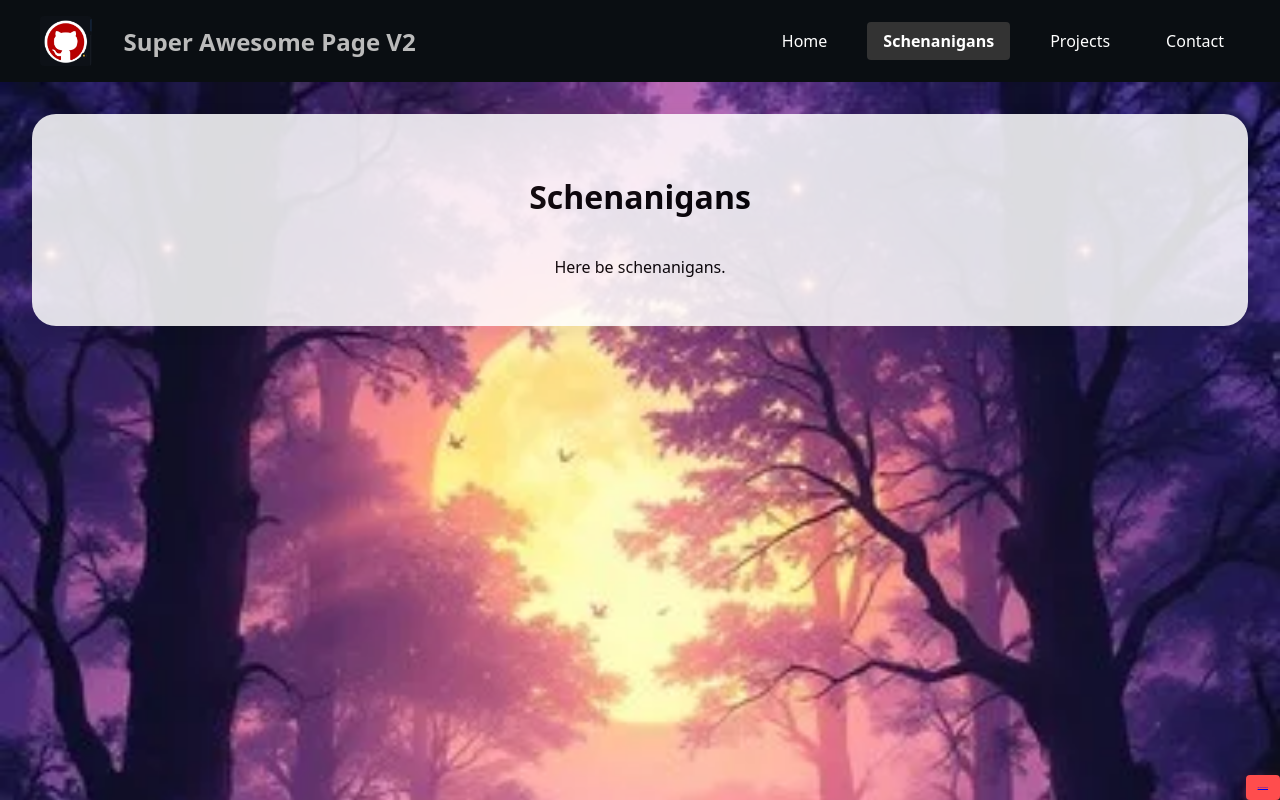
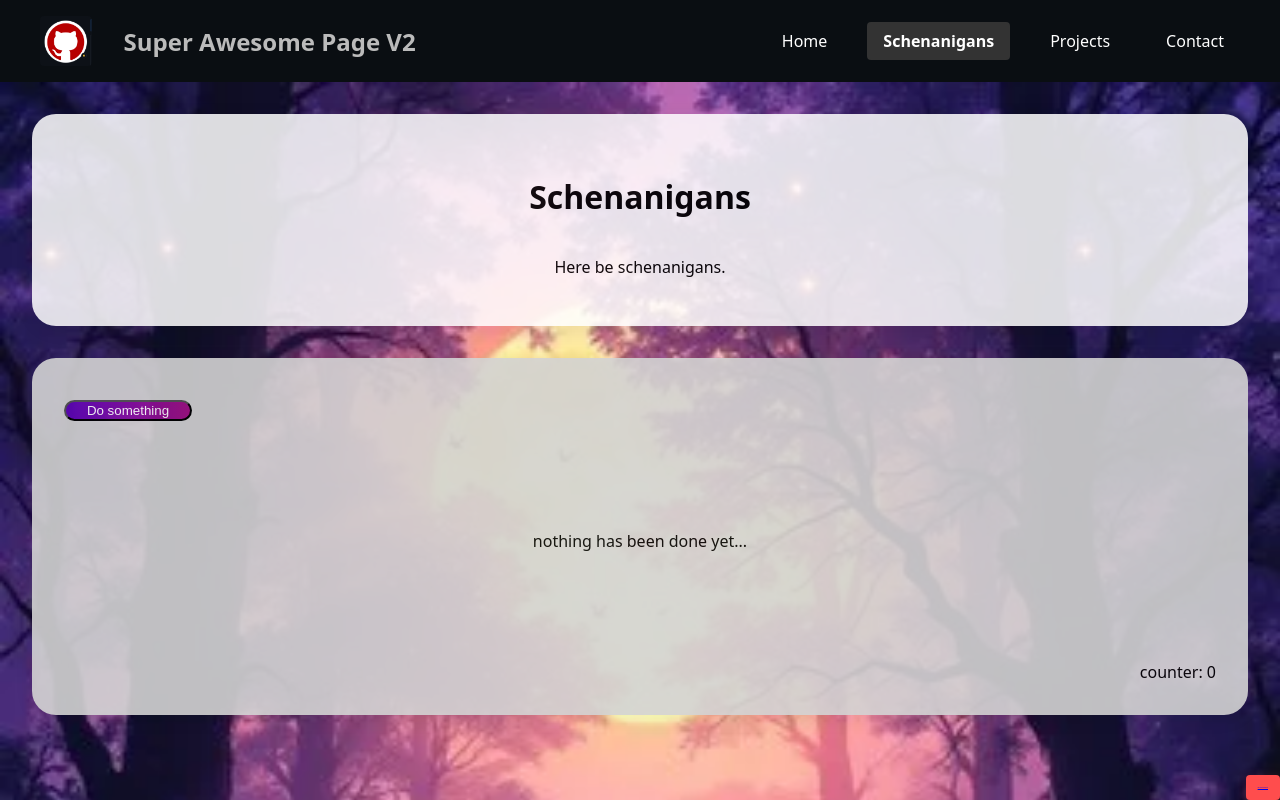
Before and after one commit to matgas14/super-awesome-page-V2, an Angular app: page /schenanigans in a window 1280 px wide. Shown: the top 800 px of the page. Built offline with nearby package versions, Linux system fonts and the light colour scheme.

Commit message:
adding schenanigans

```diff
--- a/src/app/projects/projects.html
+++ b/src/app/projects/projects.html
@@ -9,7 +9,7 @@
 					<th class="dates">Start Date</th>
 					<th class="dates">End Date</th>
 					<th class="position">Position</th>
-					<th>Available</th>
+					<th class="availability">Available</th>
 					<th>URL</th>
 				</tr>
 			</thead>
@@ -20,7 +20,7 @@
 					<td class="dates">{{ item.startDate | date:'yyyy-MM' }}</td>
 					<td class="dates">{{ item.endDate | date:'yyyy-MM' }}</td>
 					<td class="position">{{ item.position }}</td>
-					<td>
+					<td class="availability">
 						<span [class.available]="item.available" [class.unavailable]="!item.available">
 							{{ item.available ? 'Yes' : 'No' }}
 						</span>
--- a/src/app/projects/projects.scss
+++ b/src/app/projects/projects.scss
@@ -125,3 +125,10 @@
 		display: none;
 	}
 }
+
+@media (max-width: 510px) {
+	.projects-table th.availability,
+	.projects-table td.availability {
+		display: none;
+	}
+}
--- a/src/app/schenanigans/schenanigans.html
+++ b/src/app/schenanigans/schenanigans.html
@@ -1,6 +1,36 @@
 <div class="schenanigans-container">
-    <div class="schenanigans-content">
+    <div class="schenanigans-heading">
         <h1>Schenanigans</h1>
         <p>Here be schenanigans.</p>
     </div>
+
+    <div class="schenanigans-content">
+        <button class="btn doSomethingBtn" (click)="doSomething()" [disabled]="loading()">{{loading() ? 'Loading...' : 'Do something'}}</button>
+
+        <div class="doing-box">
+            <ng-container *ngIf="loading(); else doneTemplate">
+                <div class="spinner">
+                    <i class="fa fa-spinner fa-spin" aria-label="Loading"></i>
+                </div>
+            </ng-container>
+            <ng-template #doneTemplate>
+                    <div class="somethingdone" *ngIf="counter() > 0">
+                        Something has been <button class="btn doSomethingBtn" (click)="openModal()">done</button>
+                    </div>
+                    <div *ngIf="counter() === 0 && !loading()" class="nothingdone">
+                        nothing has been done yet...
+                    </div>
+            </ng-template>
+        </div>
+
+        <div class="counter">
+            counter: {{counter()}}
+        </div>
+
+        <app-modal *ngIf="showModal()"
+                   [title]="'Results:'"
+                   [content]="timeWastedText"
+                   (close)="closeModal()">
+        </app-modal>
+    </div>
 </div>
--- a/src/app/schenanigans/schenanigans.scss
+++ b/src/app/schenanigans/schenanigans.scss
@@ -7,11 +7,11 @@
     display: flex;
     flex-direction: column;
     gap: 2rem;
-    overflow-y: scroll;
+    overflow-y: auto;
     overflow-x: hidden;
 }
 
-.schenanigans-content {
+.schenanigans-heading {
     background: rgba(255, 255, 255, 0.95);
     border-radius: 1.5rem;
     box-shadow: 0 4px 24px rgba(0,0,0,0.08);
@@ -24,4 +24,57 @@
     flex-direction: column;
     align-items: center;
     opacity: 0.9;
+
+    @media (max-width: 640px) {
+      width: 80%;
+    }
+
 }
+
+.schenanigans-content {
+  background: lightgrey;
+  border-radius: 1.5rem;
+  box-shadow: 0 4px 24px rgba(0,0,0,0.08);
+  padding: 2.5rem 2rem 2rem 2rem;
+  max-width: 1450px;
+  width: 90%;
+  margin: 0 auto;
+  opacity: 0.9;
+
+  @media (max-width: 640px) {
+    display: flex;
+    flex-direction: column;
+    text-align: center;
+    align-items: center;
+    width: 80%;
+  }
+
+  .doSomethingBtn {
+    color: white;
+    background: linear-gradient(90deg, #5d06ba, #a21285);
+    cursor: pointer;
+    transition: 500ms;
+
+    &:hover {
+      transform: scale(1.1);
+      color: purple;
+      background: white;
+    }
+  }
+
+  .doing-box {
+    width: 15rem;
+    height: 15rem;
+    margin: auto;
+    align-content: center;
+    text-align: center;
+  }
+
+  .spinner i {
+    font-size: 2rem;
+  }
+
+  .counter {
+    float: right;
+  }
+}
--- a/src/app/schenanigans/schenanigans.ts
+++ b/src/app/schenanigans/schenanigans.ts
@@ -1,8 +1,42 @@
-import { Component } from '@angular/core';
+import { CommonModule } from '@angular/common';
+import { Component, signal } from '@angular/core';
+import { ModalComponent } from '../shared/modal/modal';
 
 @Component({
   selector: 'app-schenanigans',
   templateUrl: './schenanigans.html',
   styleUrl: './schenanigans.scss',
+  imports: [CommonModule, ModalComponent],
 })
-export class Schenanigans {}
+export class Schenanigans {
+  loading = signal(false);
+  counter = signal(0);
+  showModal = signal(false);
+
+  get timeWastedText(): string {
+    return `Time wasted approx.: ${this.counter() * 2} seconds`;
+  }
+
+  doSomething() {
+    this.loading.set(true);
+    const increment = (() => {
+      let localCount = this.counter();
+      return () => {
+        localCount++;
+        this.counter.set(localCount);
+        this.loading.set(false);
+        console.log('Done something! ', localCount);
+      };
+    })();
+
+    setTimeout(increment, 2000);
+  }
+
+  openModal() {
+    this.showModal.set(true);
+  }
+
+  closeModal() {
+    this.showModal.set(false);
+  }
+}
--- /dev/null
+++ b/src/app/shared/modal/modal.html
@@ -0,0 +1,7 @@
+<div class="modal">
+  <div class="modal-content">
+    <span class="close" (click)="onClose()">&times;</span>
+    <h2>{{ title }}</h2>
+    <p>{{ content }}</p>
+  </div>
+</div>
--- /dev/null
+++ b/src/app/shared/modal/modal.scss
@@ -0,0 +1,31 @@
+.modal {
+  display: flex;
+  position: fixed;
+  z-index: 1000;
+  left: 0;
+  top: 0;
+  width: 100vw;
+  height: 100vh;
+  background: rgba(0,0,0,0.4);
+  align-items: center;
+  justify-content: center;
+}
+
+.modal-content {
+  background: #fff;
+  padding: 24px;
+  border-radius: 8px;
+  box-shadow: 0 2px 16px rgba(0,0,0,0.2);
+  position: relative;
+  min-width: 320px;
+}
+
+.close {
+  position: absolute;
+  top: 8px;
+  right: 12px;
+  font-size: 28px;
+  font-weight: bold;
+  cursor: pointer;
+  color: #333;
+}
--- /dev/null
+++ b/src/app/shared/modal/modal.ts
@@ -0,0 +1,16 @@
+import { Component, Input, Output, EventEmitter } from '@angular/core';
+
+@Component({
+  selector: 'app-modal',
+  templateUrl: './modal.html',
+  styleUrls: ['./modal.scss']
+})
+export class ModalComponent {
+  @Input() title: string = '';
+  @Input() content: string = '';
+  @Output() close = new EventEmitter<void>();
+
+  onClose() {
+    this.close.emit();
+  }
+}
--- a/src/styles.scss
+++ b/src/styles.scss
@@ -4,3 +4,8 @@ body {
     margin: 0;
     overflow: hidden;
 }
+
+.btn {
+    width: 8rem;
+    border-radius: 5rem;
+}
```
Also changed, not shown: src/app/shared/modal/README.md (added).
